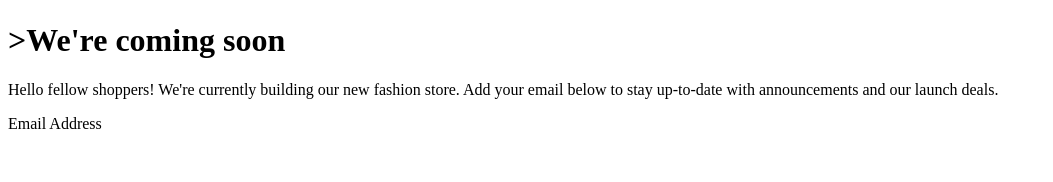
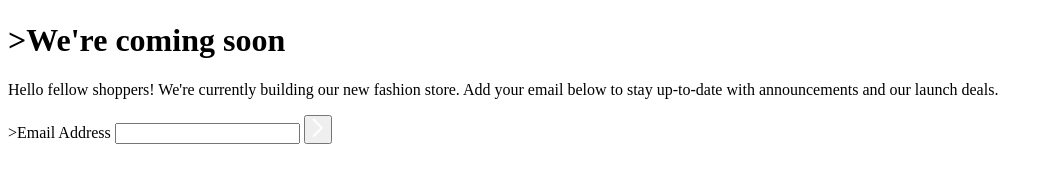
Before and after one commit to motuncoded/Base-Apparel-coming-soon-page, a plain HTML site: page index.html in a window 1280 px wide. Shown: the part 44-226 px from the top of the page, without its empty margins (0-1053 px from the left). Drawn offline with Linux system fonts and the light colour scheme.

Commit message:
add index.html style.css script.js

```diff
--- a/index.html
+++ b/index.html
@@ -7,6 +7,8 @@
   <link rel="icon" type="image/png" sizes="32x32" href="./images/favicon-32x32.png">
 
   <title>Frontend Mentor | Base Apparel coming soon page</title>
+  <link rel="stylesheet" href="style.css">
+
 
   <!-- Feel free to remove these styles or customise in your own stylesheet 👍 -->
   <style>
@@ -19,12 +21,19 @@
     <img src="/images/logo.svg" alt="logo"/>
   </header>
   <main>
+    <picture>
+
+    </picture>
 <h1>>We're coming soon</h1
 
  <p>Hello fellow shoppers! We're currently building our new fashion store.
   Add your email below to stay up-to-date with announcements and our launch deals.</p>
 
-  <div></div>Email Address
+  <form>
+    <label>>Email Address</label>
+    <input type="text">
+    <button><img src="/images/icon-arrow.svg" alt="arrow"/></button>
+  </form>
   </main>
 
 
--- /dev/null
+++ b/style.css
@@ -0,0 +1,2 @@
+
+lin
```
Also changed, not shown: script.js (added).
